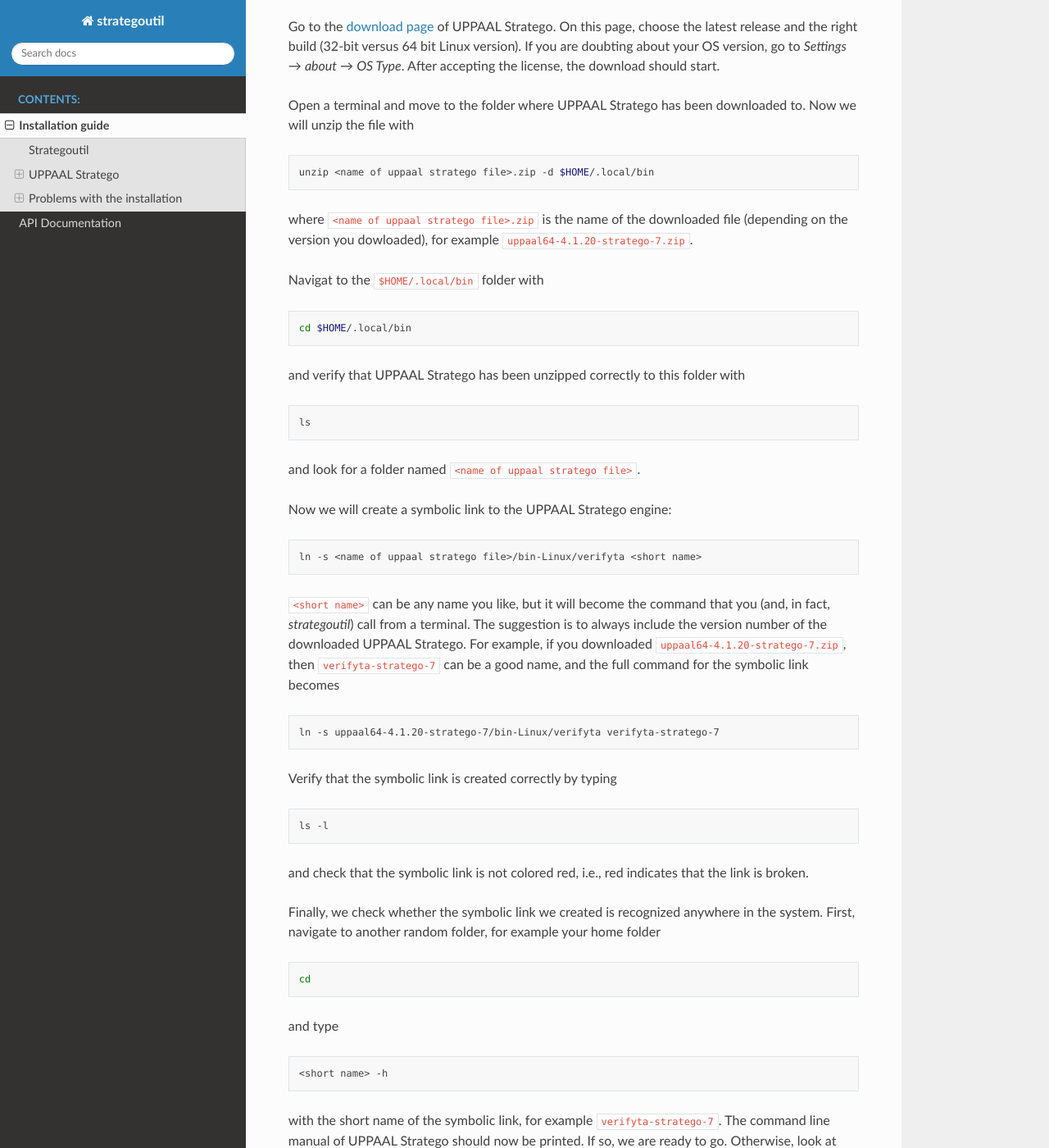
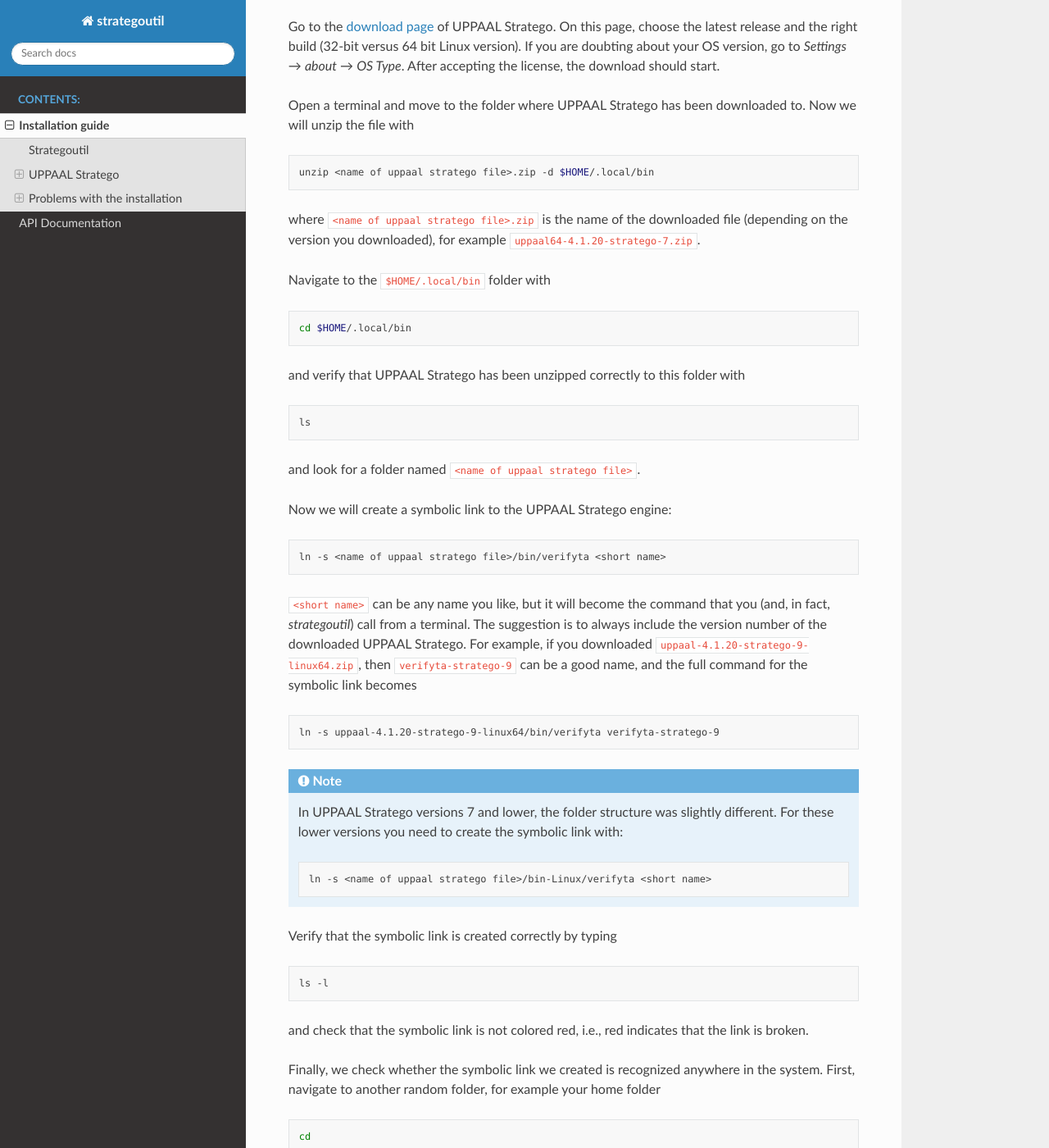
Before and after one commit to DEIS-Tools/strategoutil, a Sphinx documentation site: the page built from docs/source/installation.rst, in a window 1280 px wide and 1400 px high, scrolled down 698 px. Shown: the whole window at 82% size. Built offline with Sphinx 7.4.7 and the Read the Docs theme 2.0.0, drawn with Linux system fonts in a browser that asks for light colours; some of the changed text lies outside the part shown.

Commit message:
#24 Update installation instructions.

```diff
--- a/docs/source/installation.rst
+++ b/docs/source/installation.rst
@@ -45,9 +45,9 @@
   unzip <name of uppaal stratego file>.zip -d $HOME/.local/bin
 
 where ``<name of uppaal stratego file>.zip`` is the name of the downloaded file (depending on the version
-you dowloaded), for example ``uppaal64-4.1.20-stratego-7.zip``.
+you downloaded), for example ``uppaal64-4.1.20-stratego-7.zip``.
 
-Navigat to the ``$HOME/.local/bin`` folder with
+Navigate to the ``$HOME/.local/bin`` folder with
 
 .. code-block:: sh
 
@@ -65,16 +65,23 @@
 
 .. code-block:: sh
 
-  ln -s <name of uppaal stratego file>/bin-Linux/verifyta <short name>
+  ln -s <name of uppaal stratego file>/bin/verifyta <short name>
 
 ``<short name>`` can be any name you like, but it will become the command that you (and, in fact,
 *strategoutil*) call from a terminal. The suggestion is to always include the version number of the
-downloaded UPPAAL Stratego. For example, if you downloaded ``uppaal64-4.1.20-stratego-7.zip``,
-then ``verifyta-stratego-7`` can be a good name, and the full command for the symbolic link becomes
+downloaded UPPAAL Stratego. For example, if you downloaded ``uppaal-4.1.20-stratego-9-linux64.zip``,
+then ``verifyta-stratego-9`` can be a good name, and the full command for the symbolic link becomes
 
 .. code-block:: sh
 
-  ln -s uppaal64-4.1.20-stratego-7/bin-Linux/verifyta verifyta-stratego-7
+  ln -s uppaal-4.1.20-stratego-9-linux64/bin/verifyta verifyta-stratego-9
+
+.. note:: In UPPAAL Stratego versions 7 and lower, the folder structure was slightly different.
+  For these lower versions you need to create the symbolic link with:
+
+  .. code-block:: sh
+
+    ln -s <name of uppaal stratego file>/bin-Linux/verifyta <short name>
 
 Verify that the symbolic link is created correctly by typing
 
@@ -97,7 +104,7 @@
 
   <short name> -h
 
-with the short name of the symbolic link, for example ``verifyta-stratego-7``. The command line
+with the short name of the symbolic link, for example ``verifyta-stratego-9``. The command line
 manual of UPPAAL Stratego should now be printed. If so, we are ready to go. Otherwise, look at
 :ref:`installation_problems`.
 
@@ -145,7 +152,7 @@
 ^^^^^^^^^^^^^^^^^^^^^^^^^^^^^^^^^^^^^^^
 
 If *strategoutil* generates the runtime error ``Cannot find the supplied verifyta command:`` or a
-terminal fails with ``command not found``, the sybolic link to UPPAAL Stratego is not in the path
+terminal fails with ``command not found``, the symbolic link to UPPAAL Stratego is not in the path
 variable.
 
 We will first verify that the path variable is indeed the problem by opening a terminal and type
```
Also changed, not shown: other parts of docs/source/installation.rst (+1 -1 lines).
